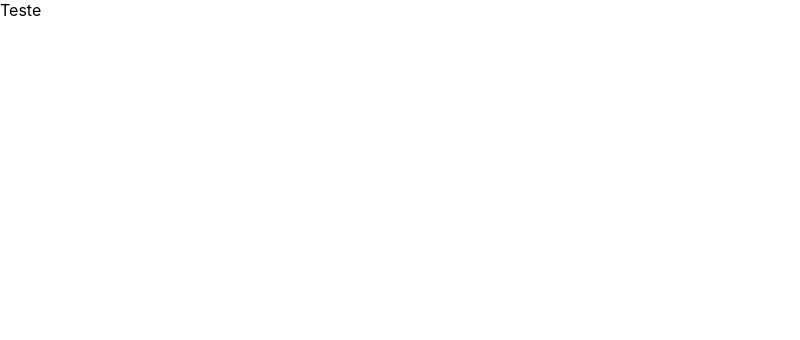
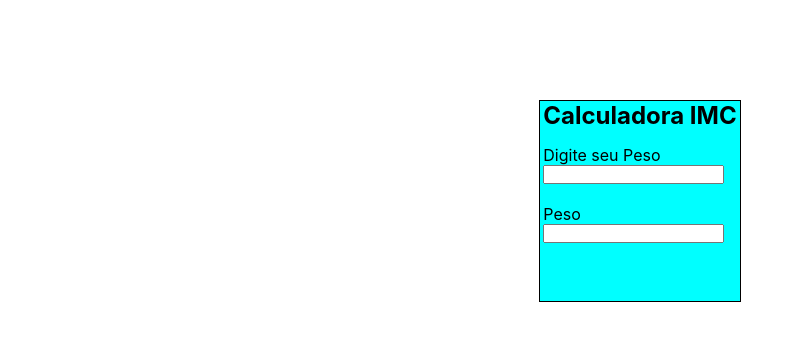
Before and after one commit to andreonofre/calculadora-imc, a React (Create React App) app: page / in a window 1280 px wide. Shown: the top 340 px of the page, without its empty margins (0-800 px from the left). Built offline with nearby package versions, Linux system fonts and the light colour scheme.

Commit message:
iniciei o form

```diff
--- /dev/null
+++ b/src/App.css
@@ -0,0 +1,28 @@
+
+* {
+    margin: 0;
+    padding: 0;
+}
+
+h2 {
+    margin-bottom: 15px;
+}
+
+.container {
+    display: flex;
+    justify-content: center;
+    border: 1px solid black;
+    width: 200px;
+    height: 200px;
+    background-color: aqua;
+    margin-left: auto;
+    margin-right: auto;
+    margin-top: 100PX;
+}
+.inputUser {
+}
+
+input {
+    display: block;
+    margin-bottom: 20px;
+}
--- a/src/App.js
+++ b/src/App.js
@@ -1,11 +1,18 @@
-
-
-
+import { useState } from "react";
+import "./App.css";
 
 function App() {
   return (
-    <div className="App">
-     Teste
+    <div className="container">
+      <div>
+        <h2>Calculadora IMC</h2>
+        <form className="inputUser">
+          <label htmlFor="altura">Digite seu Peso</label>
+          <input type="text" id="altura" />
+          <label htmlFor="peso">Peso</label>
+          <input type="text" id="peso" />
+        </form>
+      </div>
     </div>
   );
 }
```
